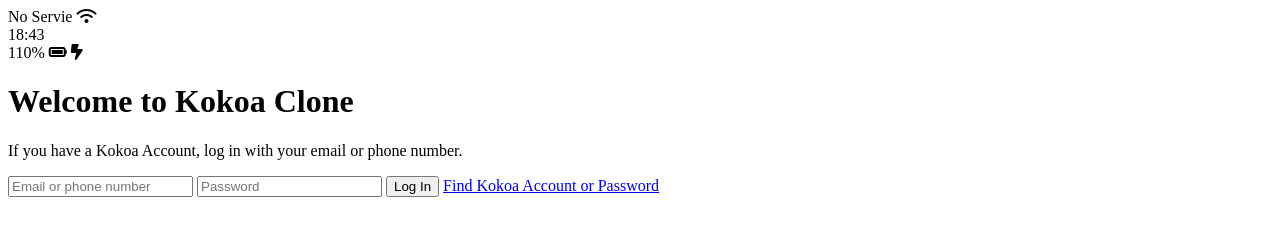
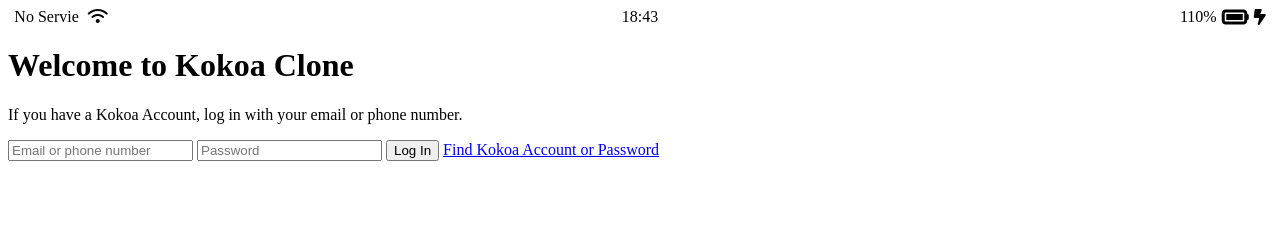
Before and after one commit to JaeanHan/kokoa-clone-2022, a plain HTML site: page index.html in a window 1280 px wide. Drawn offline with Linux system fonts and the light colour scheme.

Commit message:
Status Bar + css Update

```diff
--- /dev/null
+++ b/css/style.css
@@ -0,0 +1,31 @@
+@import url('https://fonts.googleapis.com/css2?family=Open+Sans:wght@400;600&display=swap');
+</style>
+
+body {
+    font-family: 'Open Sans', sans-serif;
+}
+
+.status-bar {
+    display:flex;
+    justify-content: center;
+}
+.status-bar__column{
+    width: 33%;
+}
+
+.status-bar__column:first-child span {
+    margin-right:5px;
+}
+.status-bar__column:nth-child(2) {
+    display: flex;
+    justify-content: center;
+}
+.status-bar__column:last-child {
+    display: flex;
+    justify-content: flex-end;
+    align-items: center;
+}
+.fa-battery-full {
+    margin:0px 5px;
+
+}
--- a/index.html
+++ b/index.html
@@ -1,23 +1,23 @@
 <!DOCTYPE html>
 <html lang="en">
   <head>
+    <link rel="stylesheet" href="css/style.css" />
     <meta charset="UTF-8" />
-    <meta http-equiv="X-UA-Compatible" content="IE=edge" />
     <meta name="viewport" content="width=device-width, initial-scale=1.0" />
     <title>Welcome to Kokoa Talk</title>
   </head>
   <body>
-    <div id="status-bar">
-      <div class="status-ba__column">
+    <div class="status-bar">
+      <div class="status-bar__column">
         <span>No Servie</span>
         <i class="fa-solid fa-wifi"></i>
       </div>
-      <div class="status-ba__column">
+      <div class="status-bar__column">
         <span>18:43</span>
       </div>
-      <div class="status-ba__column">
+      <div class="status-bar__column">
         <span>110%</span>
-        <i class="fa-solid fa-battery-full"></i>
+        <i class="fa-solid fa-battery-full fa-xl"></i>
         <i class="fa-solid fa-bolt-lightning"></i>
       </div>
     </div>
```
